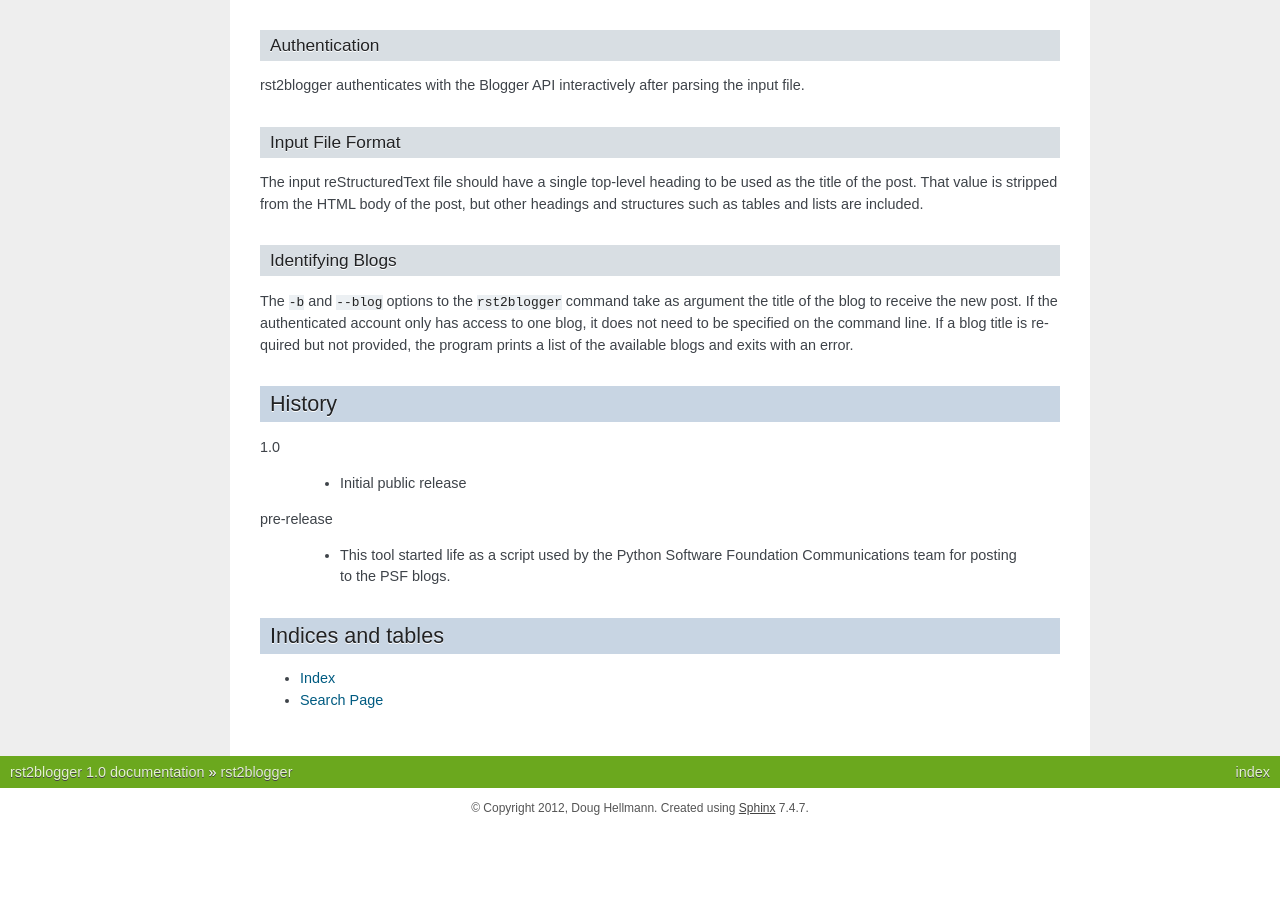
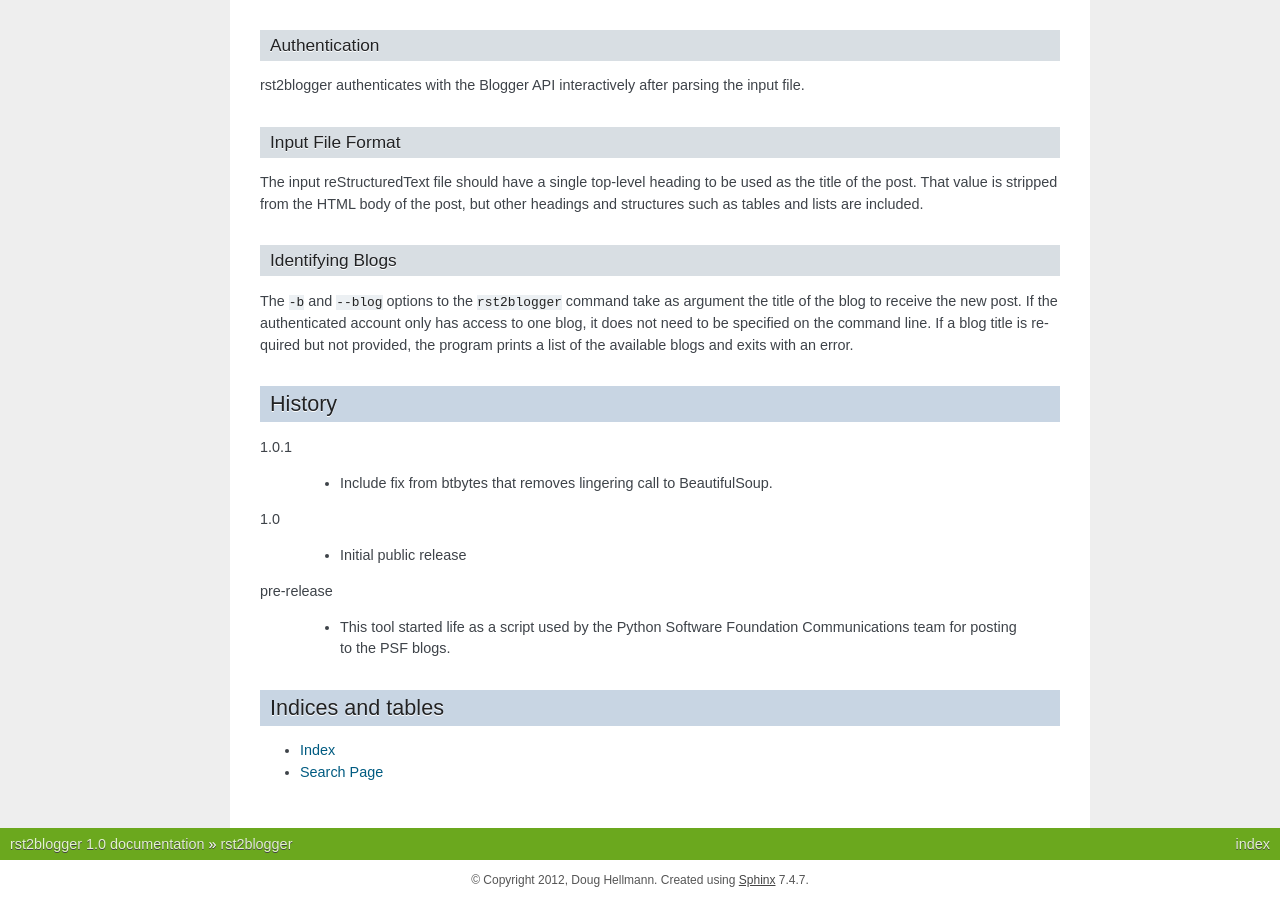
Before and after one commit to dhellmann/rst2blogger, a Sphinx documentation site: the page built from docs/index.rst, in a window 1280 px wide and 900 px high, scrolled down 790 px. Built offline with Sphinx 7.4.7, drawn with Linux system fonts in a browser that asks for light colours; before the commit the page ends 1618 px from its top, so only the background shows below that.

Commit message:
Update project history with patch info

```diff
--- a/docs/index.rst
+++ b/docs/index.rst
@@ -72,6 +72,10 @@ with an error.
 History
 =======
 
+1.0.1
+
+ - Include fix from btbytes that removes lingering call to BeautifulSoup.
+
 1.0
 
  - Initial public release
```
